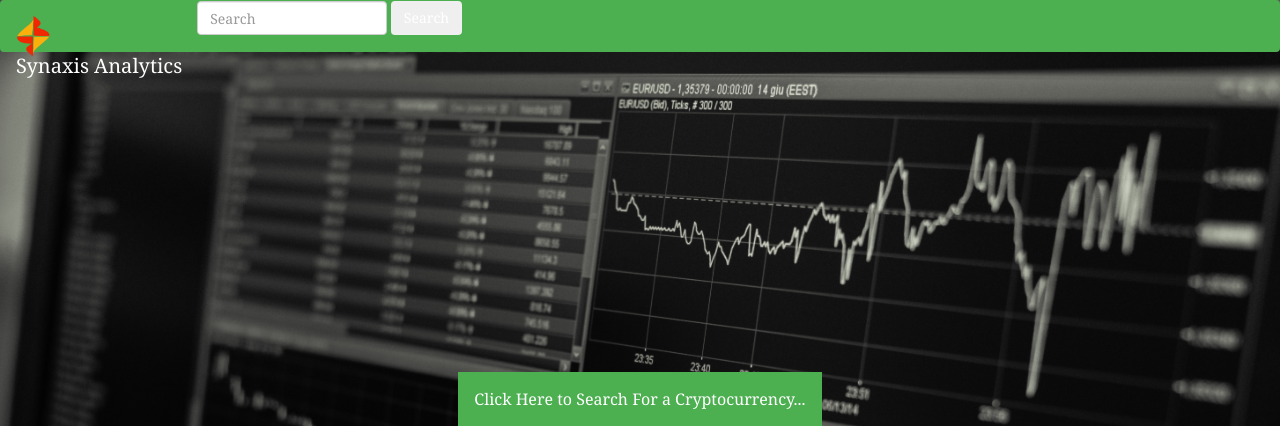
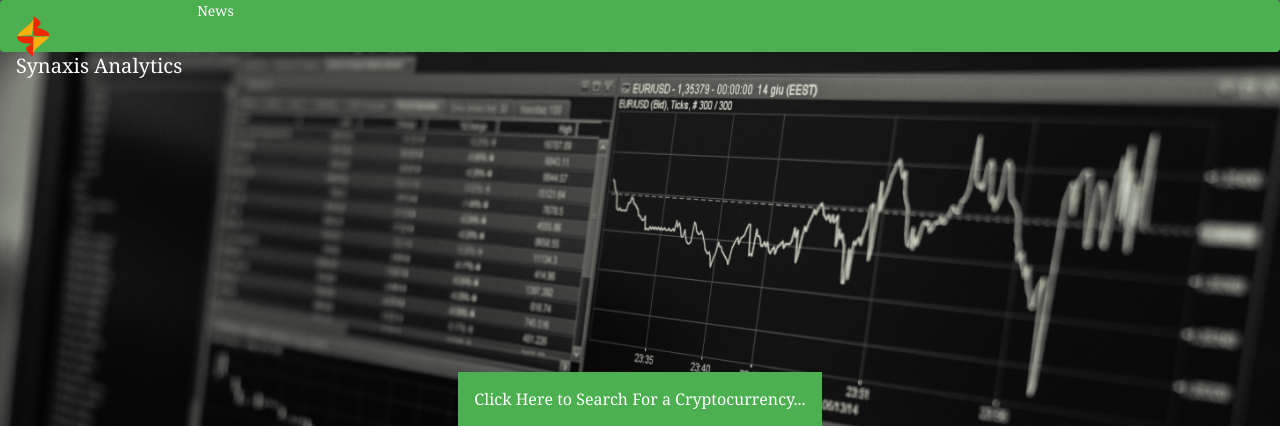
Before and after one commit to FionaSterling/cryptocurrency_final_project, a Flask app: page / in a window 1280 px wide. Shown: the top 426 px of the page. Run offline with Flask 2, Linux system fonts and the light colour scheme; data that the repository does not hold is empty; some libraries are stand-ins or nearby versions.

Commit message:
Updated navbar with news link

```diff
--- a/app/templates/base.html
+++ b/app/templates/base.html
@@ -18,13 +18,13 @@
 {% endblock %}
 
 {% block navbar %}
-<!--TODO: Update search button, Make title a link-->
   <nav class="navbar justify-content-between">
     <a class="navbar-brand" href="/index"> <img id="logo" alt="Logo" src="../static/images/Synaxis-1-1.png" width="35" height="40"> <span>Synaxis Analytics</span> </a>
-    <form class="form-inline">
+    <a href="/news">News</a>
+    <!-- <form class="form-inline">
       <input class="form-control mr-sm-2" type="search" placeholder="Search" aria-label="Search">
       <button class="btn btn-outline-success my-2 my-sm-0" type="submit">Search</button>
-    </form>
+    </form> -->
   </nav>
 {% endblock %}
 
```
